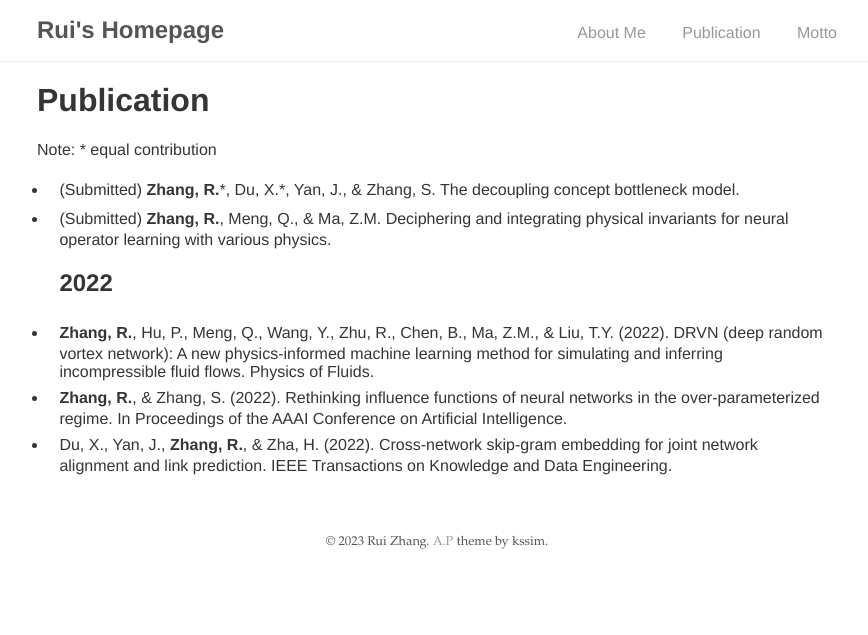
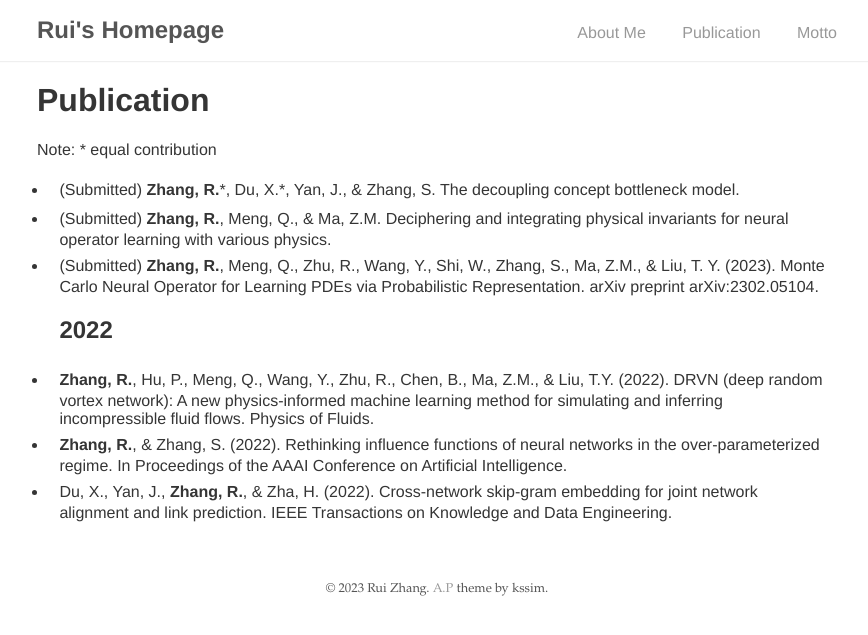
Before and after one commit to optray/optray.github.io, a Jekyll site: the page built from publication/index.md, in a window 1280 px wide. Shown: the top 635 px of the page, without its empty margins (203-1071 px from the left). Built offline with Jekyll 4.4.1, drawn with Linux system fonts in a browser that asks for light colours; our own code applies the rules of GitHub Pages for plain Markdown files.

Commit message:
Update index.md

```diff
--- a/publication/index.md
+++ b/publication/index.md
@@ -6,6 +6,7 @@ layout: base
 Note: * equal contribution
 + (Submitted) **Zhang, R.**\*, Du, X.\*, Yan, J., & Zhang, S. The decoupling concept bottleneck model.
 + (Submitted) **Zhang, R.**, Meng, Q., & Ma, Z.M. Deciphering and integrating physical invariants for neural operator learning with various physics.
++ (Submitted) **Zhang, R.**, Meng, Q., Zhu, R., Wang, Y., Shi, W., Zhang, S., Ma, Z.M., & Liu, T. Y. (2023). Monte Carlo Neural Operator for Learning PDEs via Probabilistic Representation. arXiv preprint arXiv:2302.05104.
 ## 2022
 + **Zhang, R.**, Hu, P., Meng, Q., Wang, Y., Zhu, R., Chen, B., Ma, Z.M., & Liu, T.Y. (2022). DRVN (deep random vortex network): A new physics-informed machine learning method for simulating and inferring incompressible fluid flows. Physics of Fluids.
 + **Zhang, R.**, & Zhang, S. (2022). Rethinking influence functions of neural networks in the over-parameterized regime. In Proceedings of the AAAI Conference on Artificial Intelligence.
```
